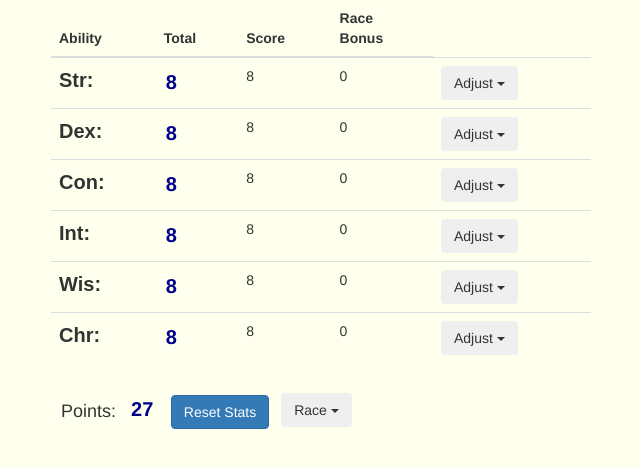
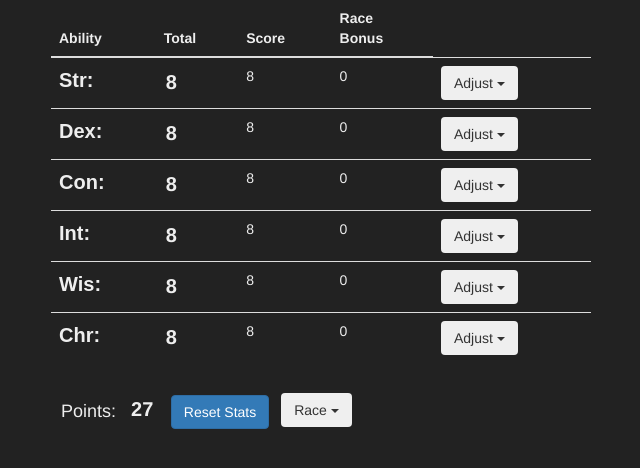
Before and after one commit to jarmbrust/vuetest1, a Vue app: page / in a window 1280 px wide. Shown: the top 468 px of the page, without its empty margins (59-699 px from the left). Built offline with nearby package versions, Linux system fonts and the light colour scheme.

Commit message:
moar misc styling

```diff
--- a/src/App.vue
+++ b/src/App.vue
@@ -18,6 +18,6 @@ export default {
 
 <style>
   body {
-    background-color: #FFE;
+    background-color: #222;
   }
 </style>
--- a/src/components/Abilities.vue
+++ b/src/components/Abilities.vue
@@ -120,6 +120,7 @@
       padding: 10px;
       font-size: 18px;
       float: left;
+      color: #EEE;
     }
     .reset {
       margin: 2px;
@@ -128,17 +129,33 @@
       padding: 10px;
       margin: 10px;
       font-size: 18px;
+      color: #EEE;
     }
     .total-score,
     .total-points  {
       font-weight: bold;
       font-size: 20px;
       padding: 10px;
-      color: darkblue;
+      color: #EEE;
     }
     .stat-name {
       font-family: Arial, Helvetica, sans-serif;
       font-size: 20px;
       font-weight: bold;
+      color: #EEE;
+    }
+    .score,
+    .race-bonus,
+    .table th {
+      color: #EEE;
+    }
+    .table-hover tbody tr:hover td, .table-hover tbody tr:hover th {
+      background-color: #333;
+    }
+    .dropdown-menu {
+      /*background-color: #EEE;*/
+    }
+    .bold {
+      font-weight: bold;
     }
 </style>
```
